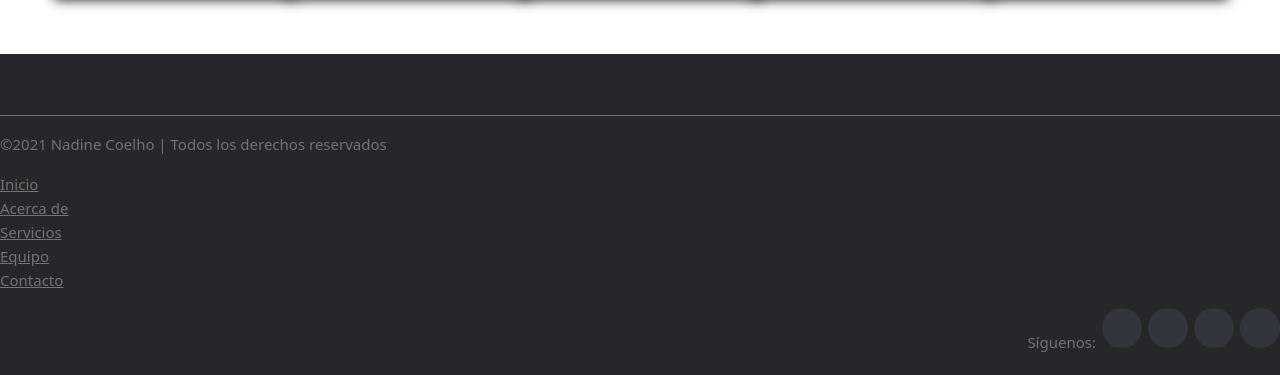
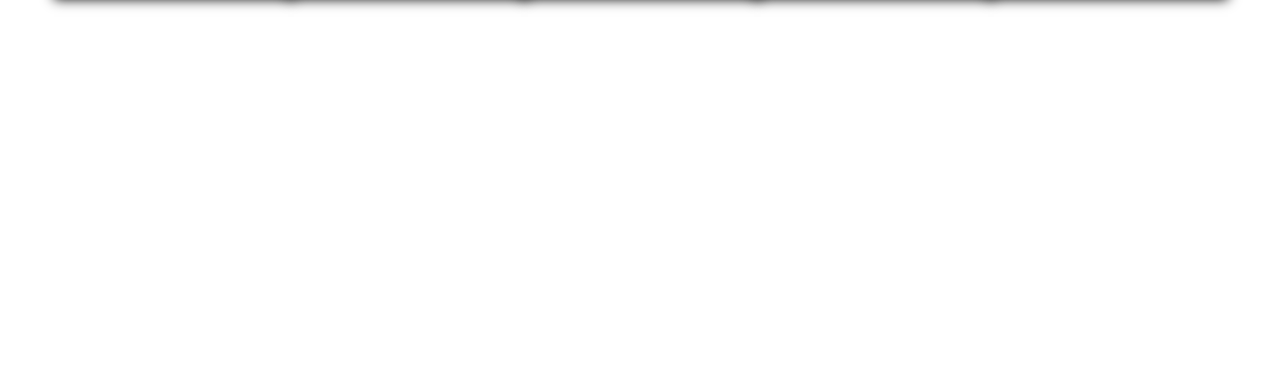
Before and after one commit to debian00/TheNextPage, a React (Vite) app: page / in a window 1280 px wide. Shown: the part 2493-2868 px from the top of the page. After the commit the page ends 2547 px from the top, so only its background shows below. Built offline with nearby package versions, Linux system fonts and the light colour scheme; a small style sheet from the web is missing; a web font is replaced by a local one.

Commit message:
fixing footer

```diff
--- a/src/Components/Footer/Footer.jsx
+++ b/src/Components/Footer/Footer.jsx
@@ -1,60 +1,10 @@
-import styles from './Footer.module.css' // Importa las clases del módulo CSS
+// Importa las clases del módulo CSS
 
 function Footer() {
   return (
-    <footer className={styles.site_footer}>
-      {/* Línea Horizontal */}
-      <hr className={styles.site_footer_hr} />
+  <div>
 
-      {/* Texto en el Pie de Página */}
-      <div className={styles.site_footer_text}>
-        <p>&copy;2021 Nadine Coelho | Todos los derechos reservados</p>
-      </div>
-
-      {/* Enlaces en el Pie de Página */}
-      <ul className={styles.footer_links}>
-        <li>
-          <a href="#">Inicio</a>
-        </li>
-        <li>
-          <a href="#">Acerca de</a>
-        </li>
-        <li>
-          <a href="#">Servicios</a>
-        </li>
-        <li>
-          <a href="#">Equipo</a>
-        </li>
-        <li>
-          <a href="#">Contacto</a>
-        </li>
-      </ul>
-
-      {/* Iconos de Redes Sociales */}
-      <ul className={styles.social_icons}>
-        <li className={styles.social_icons_title}>Síguenos:</li>
-        <li>
-          <a href="#" className={styles.social_icons_a}>
-            <ion-icon name="logo-facebook"></ion-icon>
-          </a>
-        </li>
-        <li>
-          <a href="#" className={styles.social_icons_a}>
-            <ion-icon name="logo-twitter"></ion-icon>
-          </a>
-        </li>
-        <li>
-          <a href="#" className={styles.social_icons_a}>
-            <ion-icon name="logo-linkedin"></ion-icon>
-          </a>
-        </li>
-        <li>
-          <a href="#" className={styles.social_icons_a}>
-            <ion-icon name="logo-instagram"></ion-icon>
-          </a>
-        </li>
-      </ul>
-    </footer>
+  </div>
   )
 }
 
```
